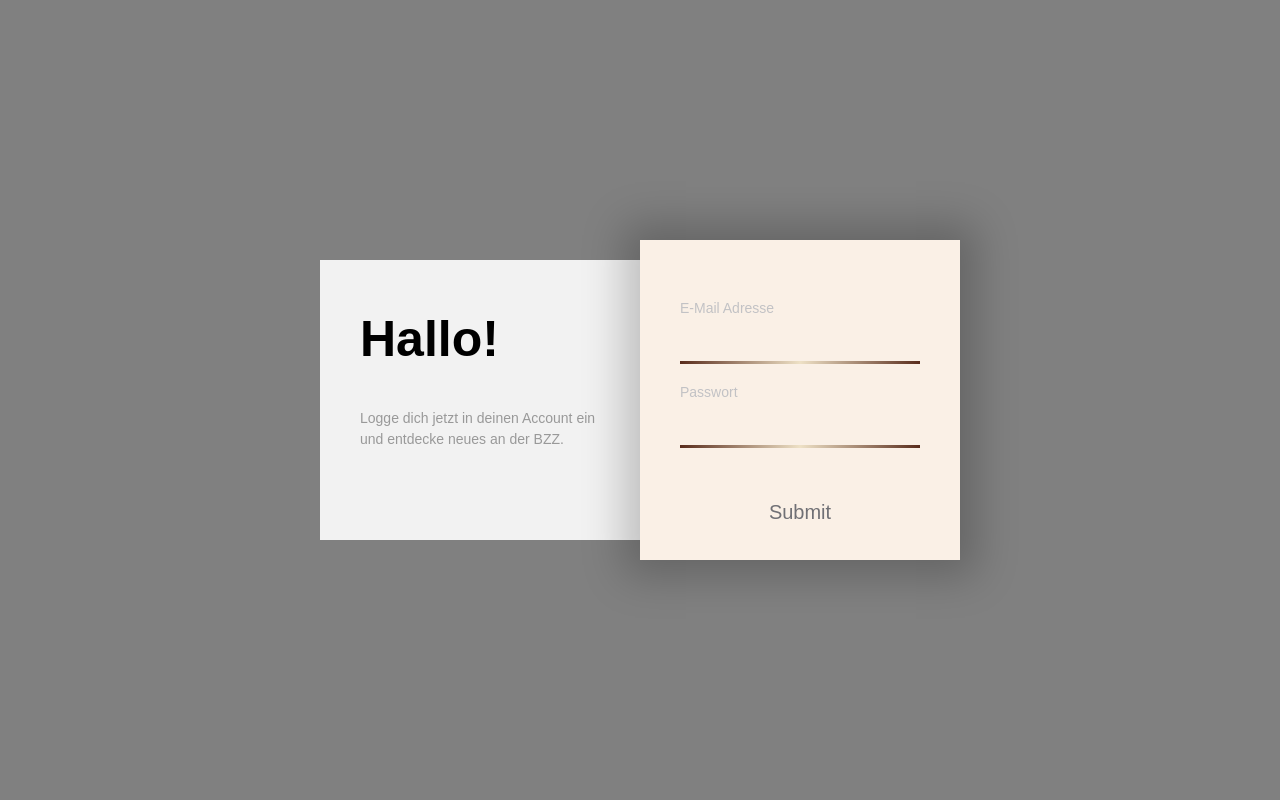
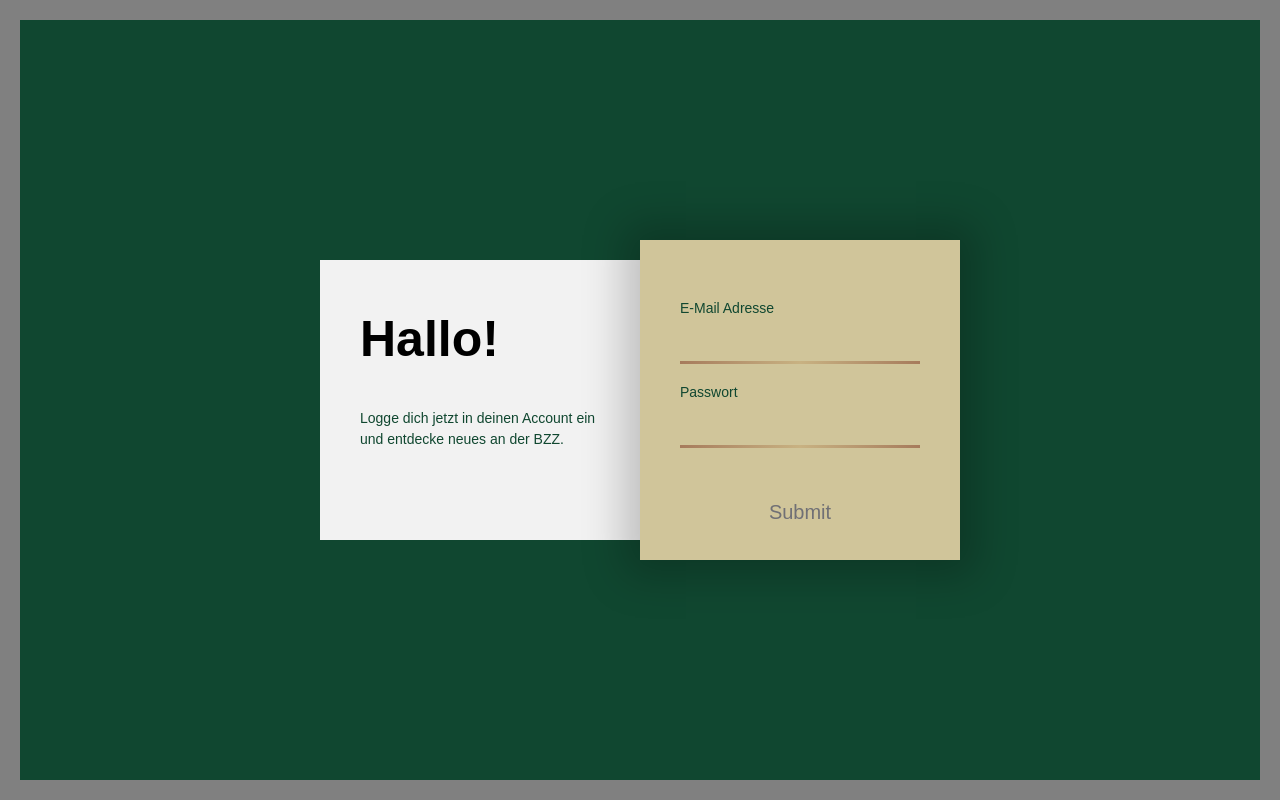
Before and after one commit to offorl/modul-288, a plain HTML site: page index.html in a window 1280 px wide. Drawn offline with Linux system fonts and the light colour scheme; a web font is replaced by a local one.

Commit message:
css farben und so

```diff
--- a/stylesheet.css
+++ b/stylesheet.css
@@ -23,7 +23,7 @@ body {
     padding: 20px;
 }
 .page {
-    background: #808080;
+    background: #104730;
     display: flex;
     flex-direction: column;
     height: calc(100% - 40px);
@@ -72,7 +72,7 @@ body {
     margin: 50px 40px 40px;
 }
 .infotext {
-    color: #999;
+    color: #104730;
     font-size: 14px;
     line-height: 1.5;
     margin: 40px;
@@ -82,12 +82,12 @@ body {
     height: 3px;
     width: 100%;
     background-color: #4D4DFF;
-    background: linear-gradient(to right, #592C1C, #EEE1C6,#592C1C);
+    background: linear-gradient(to right, #A67B5C, #C8B282,#A67B5C);
     border: none;
     polstion: absolute;
 }
 .right {
-    background:#faf0e6;
+    background:#D0C59A;
     box-shadow: 0px 0px 40px 16px rgba(0,0,0,0.22);
     color: #F1F1F2;
     position: relative;
@@ -117,7 +117,7 @@ path {
     position: absolute;
 }
 label {
-    color:  #c2c2c5;
+    color:  #104730;
     display: block;
     font-size: 14px;
     height: 16px;
@@ -127,7 +127,7 @@ label {
 input {
     background: transparent;
     border: 0;
-    color: #000000;
+    color: #592C1C;
     font-size: 20px;
     height: 30px;
     line-height: 30px;
@@ -143,8 +143,9 @@ input::-moz-focus-inner {
     transition: color 300ms;
 }
 #submit:focus {
-    color: #000000;
+    color: #A67B5C;
+
 }
 #submit:active {
-    color: #000000;
+    color: #A67B5C;
 }
```
